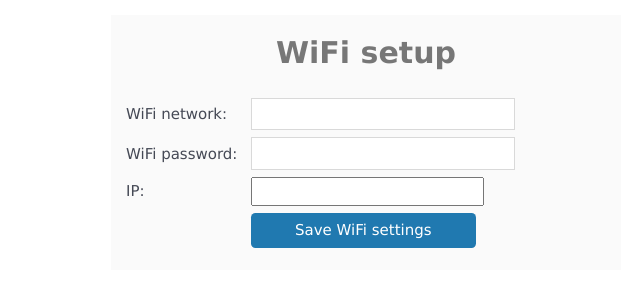
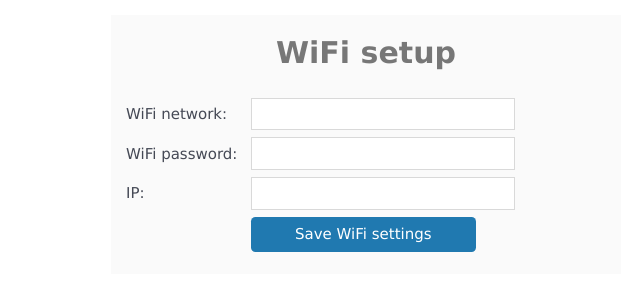
Before and after one commit to nopesir/ESP32Firmware, a plain HTML site: page fs/index.html in a window 1280 px wide. Shown: the whole page, without its empty margins (274-914 px from the left). Drawn offline with Linux system fonts and the light colour scheme.

Commit message:
fixed html

```diff
--- a/fs/index.html
+++ b/fs/index.html
@@ -52,7 +52,7 @@
           </div>
           <div class="form-control">
             <label>IP:</label>
-            <input required pattern="^([0-9]{1,3}\.){3}[0-9]{1,3}$" id="ip">
+            <input type=text required pattern="^([0-9]{1,3}\.){3}[0-9]{1,3}$" id="ip">
           </div>
           <div class="form-control">
             <label></label>
```
